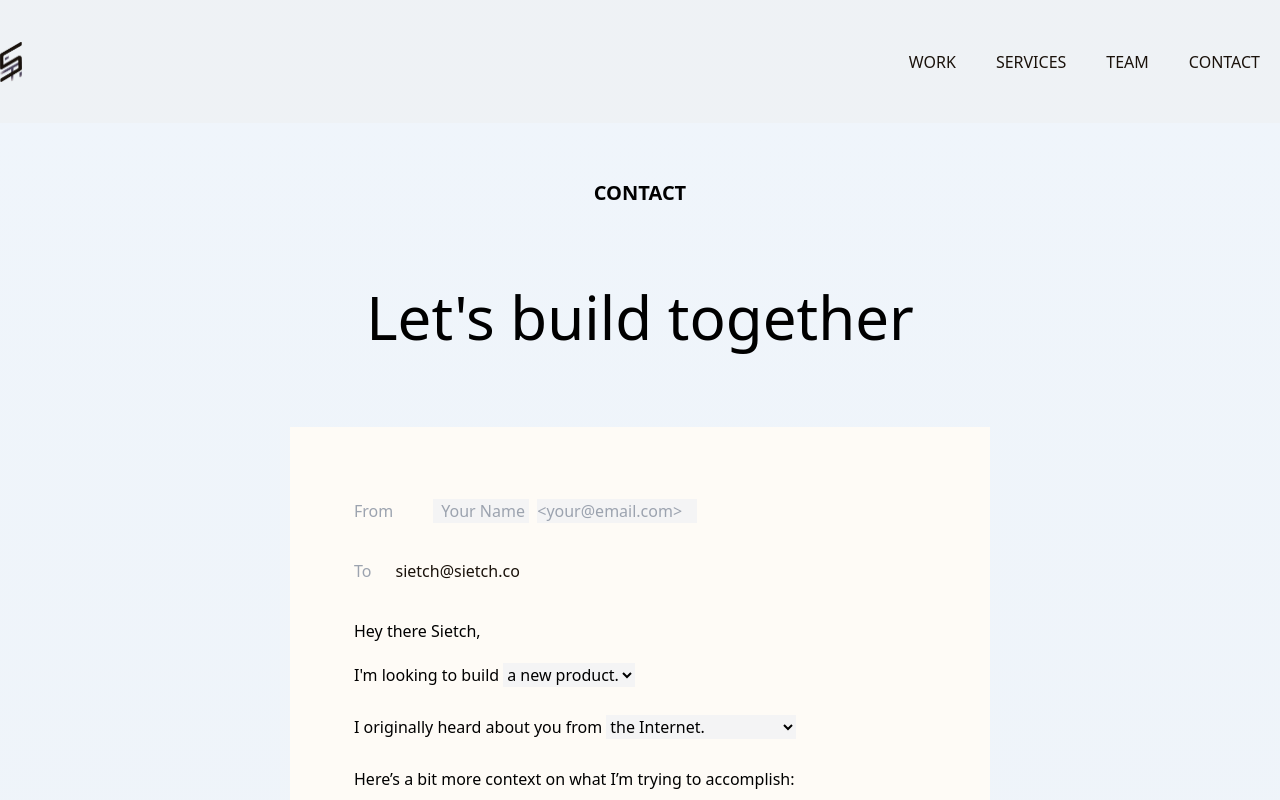
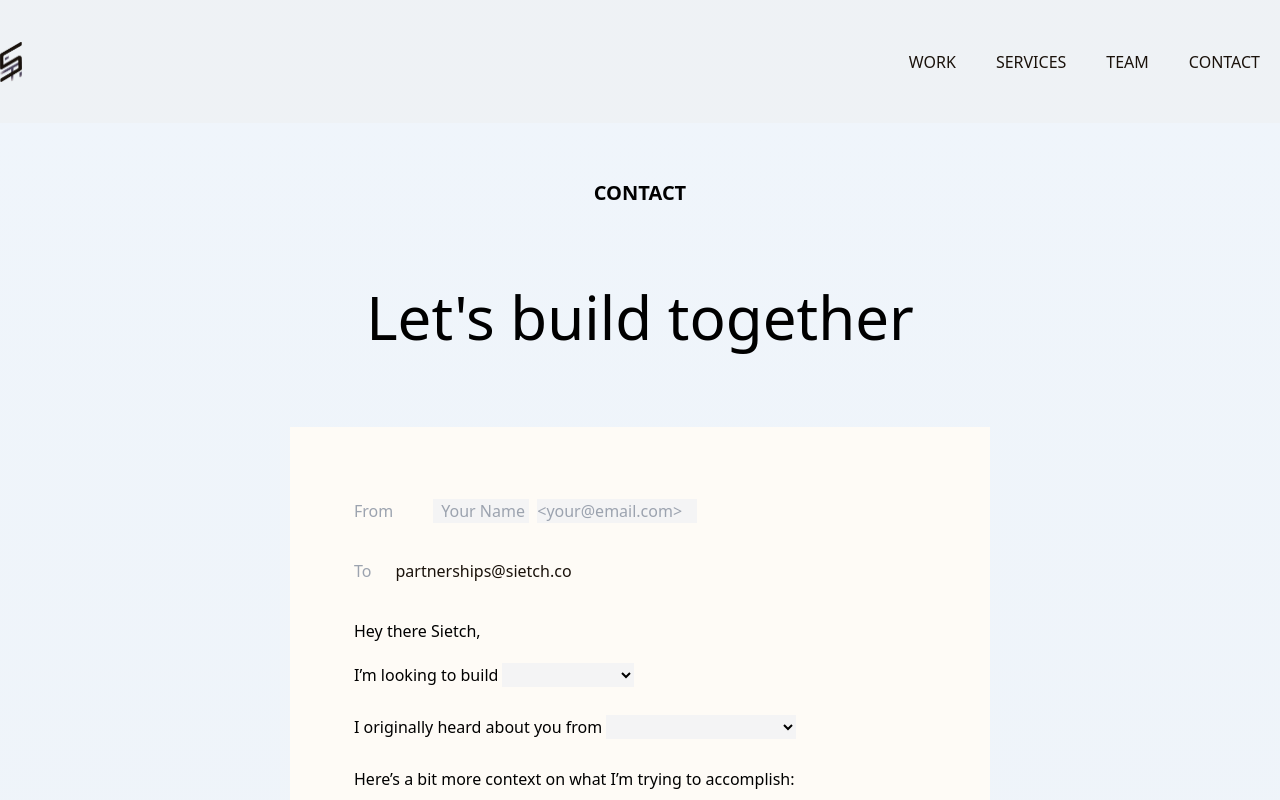
Before and after one commit to sietchco/sietch.co, a React (Vite) app: page /contact in a window 1280 px wide. Shown: the top 800 px of the page. Built offline with nearby package versions, Linux system fonts and the light colour scheme.

Commit message:
Updated form using react-hook-form

```diff
--- a/src/pages/Contact.tsx
+++ b/src/pages/Contact.tsx
@@ -1,98 +1,113 @@
-import { useEffect, useState } from "react"
+// import { useState } from "react"
+import { Helmet } from "react-helmet"
+import { useForm } from "react-hook-form"
 
 import Main from "@/layouts/Main"
 
 const Contact = () => {
-  const [ name, setName ] = useState("")
-  const [ email, setEmail ] = useState("")
-  const [ emailSt, setEmailSt ] = useState("")
-  const [ service, setService ] = useState("")
-  const [ by, setBy ] = useState("")
-  const [ message, setMessage ] = useState("")
 
-  const handleSubmit = (e) => {
+  const { register, handleSubmit } = useForm({
+    defaultValues: {
+      name: '',
+      emailFrom: '',
+      emailTo: 'partnerships@sietch.co',
+      typeService: '',
+      comesFrom: '',
+      message: '',
+    }
+  })
 
-    e.preventDefault()
-    alert("enviado")
+  const onSubmit = (data: object) => {
+    console.log(data);
   }
-
-  useEffect(() => {
-    document.title = "Contact | Sietch"
-  }, [])
 
   return(
     <Main>
+    <Helmet>
+      <title>Contact | Sietch</title>
+    </Helmet>
     <section className="bg-gradient-to-b from-[#D8E6F566] to-[#bbd0e63f] bg-white">
       <div className="container mx-auto max-sm:px-6 md:px-14 lg:px-16 xl:px-64 pt-14 pb-28 max-md:pt-0 max-md:pb-[4rem]">
         <h3 className="text-xl font-bold uppercase text-center">contact</h3>
-        <h2 className="text-6xl text-center my-20 max-md:text-4xl">Let&apos;s build together</h2>
+        <h2 className="text-6xl text-center my-20 max-md:text-4xl">Let's build together</h2>
 
         <div className="bg-ui-white h-[570px] md:w-[700px] mx-auto">
-          <form
-            onSubmit={handleSubmit}
-            className="flex flex-col p-16 max-md:p-8">
-            <label  className="text-gray-400 pb-9 max-md:pb-5">From
+
+          <form onSubmit={handleSubmit(onSubmit)} className="flex flex-col p-16 max-md:p-8">
+
+            <div className="text-gray-400 pb-9 max-md:pb-5">
+              <label>From</label>
               <input
-                value={name}
-                onChange={(e) => setName(e.target.value)}
-                type="text"
                 required
                 placeholder="Your Name"
-                className="ml-10 pl-2 w-24 bg-zinc-100 max-md:ml-3" />
+                className="ml-10 pl-2 w-24 bg-zinc-100 max-md:ml-3"
+                type="text" {...register('name', {
+                required: true,
+              })} />
+
               <input
-                onChange={(e) => setEmail(e.target.value)}
-                value={email}
-                type="email"
                 required
                 placeholder="<your@email.com>"
-                className="bg-zinc-100 mt-2 mx-2 w-40" />
-            </label>
-            <label htmlFor="" className="text-gray-400 pb-9 max-md:pb-5">To
+                className="bg-zinc-100 mt-2 mx-2 w-40"
+                type="email" {...register('emailFrom', {
+                required: true,
+                pattern: /^[^\s@]+@[^\s@]+\.[^\s@]+$/i
+              })} />
+            </div>
+
+            <div className="text-gray-400 pb-9 max-md:pb-5">
+              <label>To</label>
               <input
-                onChange={(e) => setEmailSt(e.target.value)}
-                type="email"
-                defaultValue="sietch@sietch.co"
+                required
                 disabled
-                className="ml-6 bg-transparent text-ui-black" />
-            </label>
+                className="ml-6 bg-transparent text-ui-black"
+                type="email" {...register('emailTo', {
+                required: true,
+              })} />
+            </div>
 
-            <p className="pb-5">Hey there Sietch,</p>
+            <h3 className="pb-5">Hey there Sietch,</h3>
 
-            <label className="pb-5">I&apos;m looking to build
+            <div className="pb-5">
+              <label>I’m looking to build</label>
               <select
-                onChange={(e) => setService(e.target.value)}
-                value={service}
-                className="ml-1 bg-zinc-100">
-                <option value="a new product">a new product.</option>
-                <option value="an app">an app.</option>
-                <option value="a website">a website.</option>
+                required
+                className="ml-1 bg-zinc-100" {...register("typeService", {
+                required: true,
+              })}>
+                <option value="new product">a new product.</option>
+                <option value="app">an app.</option>
+                <option value="website">a website.</option>
               </select>
-            </label>
+            </div>
 
-            <label className="pb-5">I originally heard about you from
+            <div className="pb-5">
+              <label>I originally heard about you from</label>
               <select
-                onChange={(e) => setBy(e.target.value)}
-                value={by}
-                className="ml-1 bg-zinc-100 my-2">
-                <option value="the Internet">the Internet.</option>
-                <option value="a Sietch partner">a Sietch partner.</option>
-                <option value="hmm, can't remember">hmm, can&apos;t remember.</option>
+                required
+                className="ml-1 bg-zinc-100 my-2" {...register("comesFrom", {
+                required: true,
+              })}>
+                <option value="internet">the internet.</option>
+                <option value="Sietch partner">a Sietch partner.</option>
+                <option value="can't remember">hmm, can't remember.</option>
               </select>
-            </label>
+            </div>
 
-            <p className="pb-4">Here’s a bit more context on what I’m trying to accomplish:</p>
+            <h3 className="pb-4">Here’s a bit more context on what I’m trying to accomplish:</h3>
 
-            <label htmlFor="" className="pb-4">
+            <div className="pb-4">
               <textarea
-                onChange={(e) => setMessage(e.target.value)}
-                value={message}
                 required
-                cols={20}
-                rows={3}
-                className="bg-zinc-100  w-full"></textarea>
-            </label>
-            <button className="h-16 w-28 border border-solid border-black font-semibold" type="submit">SEND</button>
+                className="bg-zinc-100  w-full"
+                cols={20} rows={3} {...register("message", {
+                required: true,
+              })}></textarea>
+            </div>
+
+            <button type="submit" className="h-16 w-28 border border-solid border-black font-semibold">SEND</button>
           </form>
+
         </div>
 
         <div className='text-base text-center mt-32 max-md:mt-[5rem]'>
```
